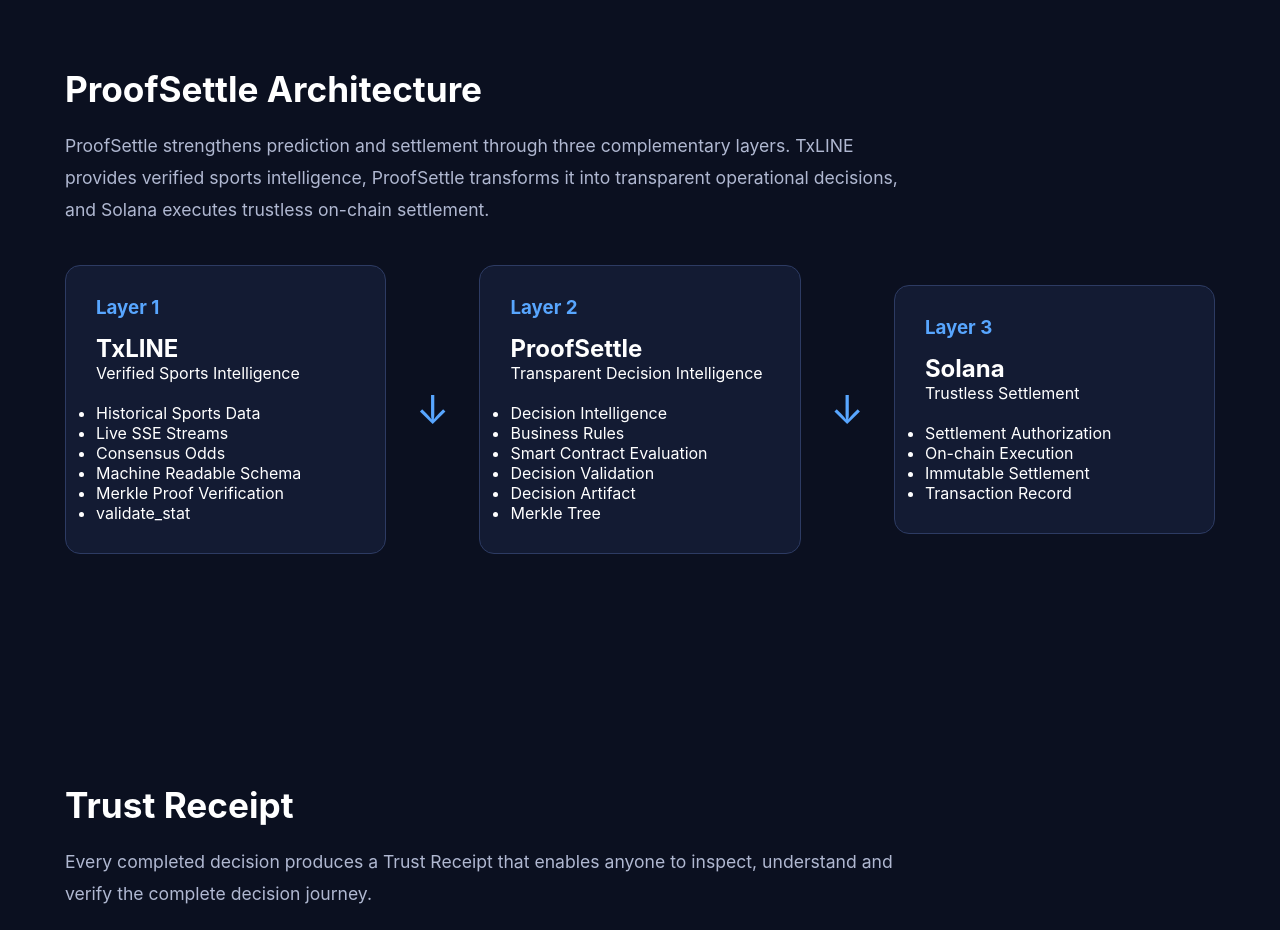
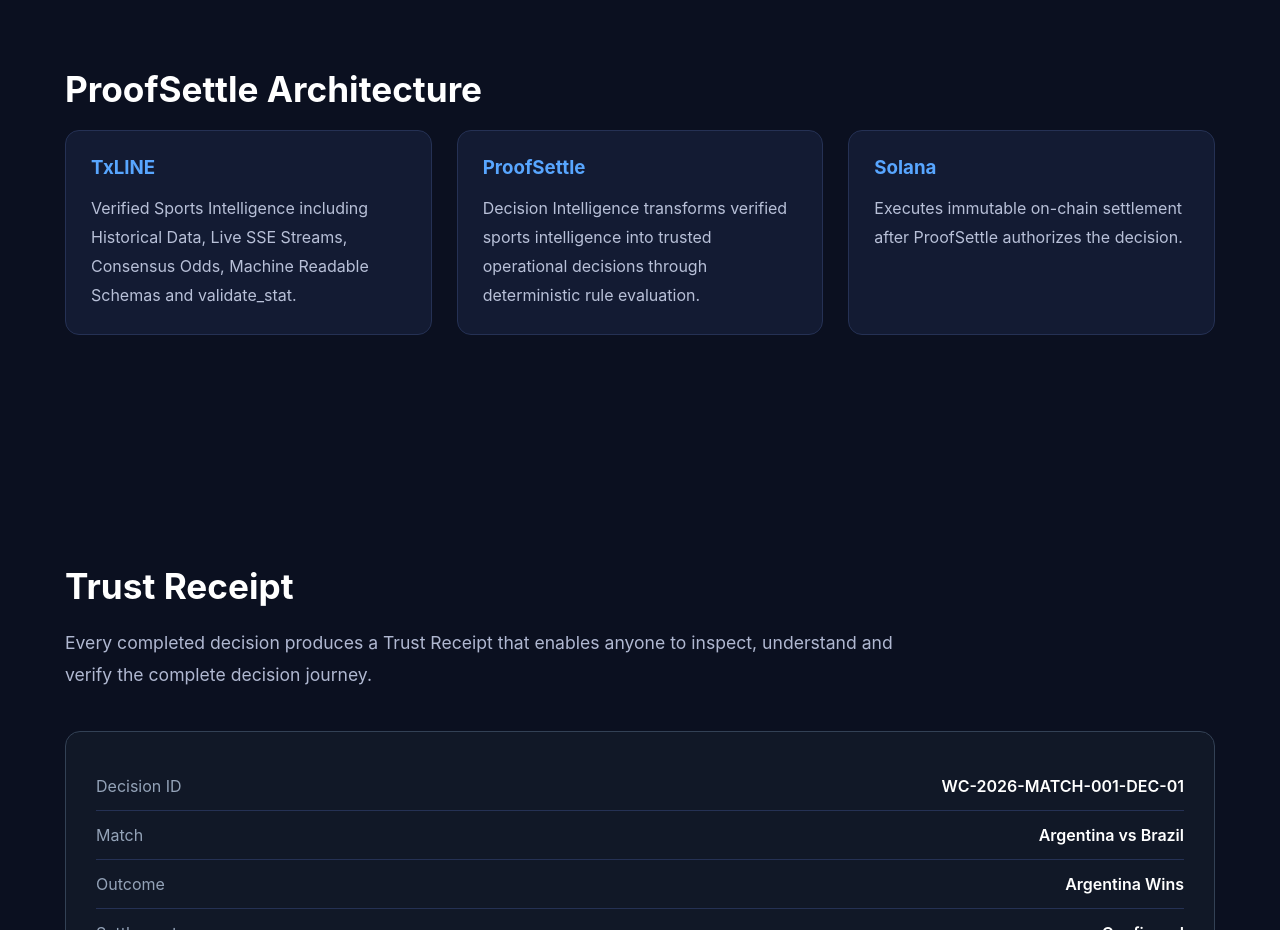
Before and after one commit to ramanarolla1-source/proofsettle-demo, a Next.js app: page / in a window 1280 px wide. Shown: the part 2780-3710 px from the top of the page. Built offline with nearby package versions, Linux system fonts and the light colour scheme.

Commit message:
Update Architecture.tsx

```diff
--- a/app/components/Architecture.tsx
+++ b/app/components/Architecture.tsx
@@ -6,89 +6,32 @@
         ProofSettle Architecture
       </h2>
 
-      <p className="section-subtitle">
-        ProofSettle strengthens prediction and settlement through three
-        complementary layers. TxLINE provides verified sports intelligence,
-        ProofSettle transforms it into transparent operational decisions, and
-        Solana executes trustless on-chain settlement.
-      </p>
+      <div className="card-grid">
 
-      <br />
-      <br />
-
-      <div className="layers">
-
-        <div className="layer-box">
-          <h3>Layer 1</h3>
-
-          <h2>TxLINE</h2>
-
+        <div className="card">
+          <h3>TxLINE</h3>
           <p>
-            Verified Sports Intelligence
+            Verified Sports Intelligence including Historical Data,
+            Live SSE Streams, Consensus Odds, Machine Readable Schemas
+            and validate_stat.
           </p>
-
-          <br />
-
-          <ul>
-            <li>Historical Sports Data</li>
-            <li>Live SSE Streams</li>
-            <li>Consensus Odds</li>
-            <li>Machine Readable Schema</li>
-            <li>Merkle Proof Verification</li>
-            <li>validate_stat</li>
-          </ul>
         </div>
 
-        <div className="arrow">
-          ↓
+        <div className="card">
+          <h3>ProofSettle</h3>
+          <p>
+            Decision Intelligence transforms verified sports intelligence
+            into trusted operational decisions through deterministic
+            rule evaluation.
+          </p>
         </div>
 
-        <div className="layer-box">
-
-          <h3>Layer 2</h3>
-
-          <h2>ProofSettle</h2>
-
+        <div className="card">
+          <h3>Solana</h3>
           <p>
-            Transparent Decision Intelligence
+            Executes immutable on-chain settlement after ProofSettle
+            authorizes the decision.
           </p>
-
-          <br />
-
-          <ul>
-            <li>Decision Intelligence</li>
-            <li>Business Rules</li>
-            <li>Smart Contract Evaluation</li>
-            <li>Decision Validation</li>
-            <li>Decision Artifact</li>
-            <li>Merkle Tree</li>
-          </ul>
-
-        </div>
-
-        <div className="arrow">
-          ↓
-        </div>
-
-        <div className="layer-box">
-
-          <h3>Layer 3</h3>
-
-          <h2>Solana</h2>
-
-          <p>
-            Trustless Settlement
-          </p>
-
-          <br />
-
-          <ul>
-            <li>Settlement Authorization</li>
-            <li>On-chain Execution</li>
-            <li>Immutable Settlement</li>
-            <li>Transaction Record</li>
-          </ul>
-
         </div>
 
       </div>
```
